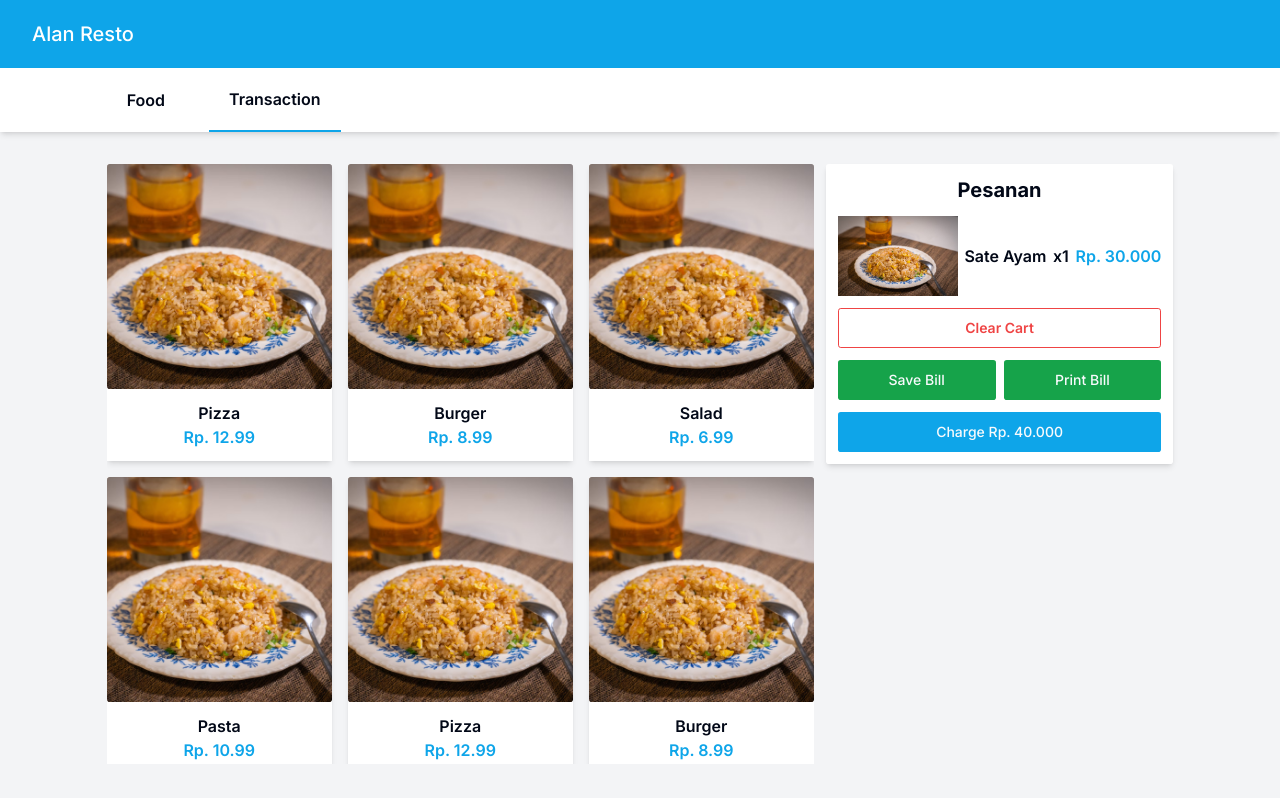
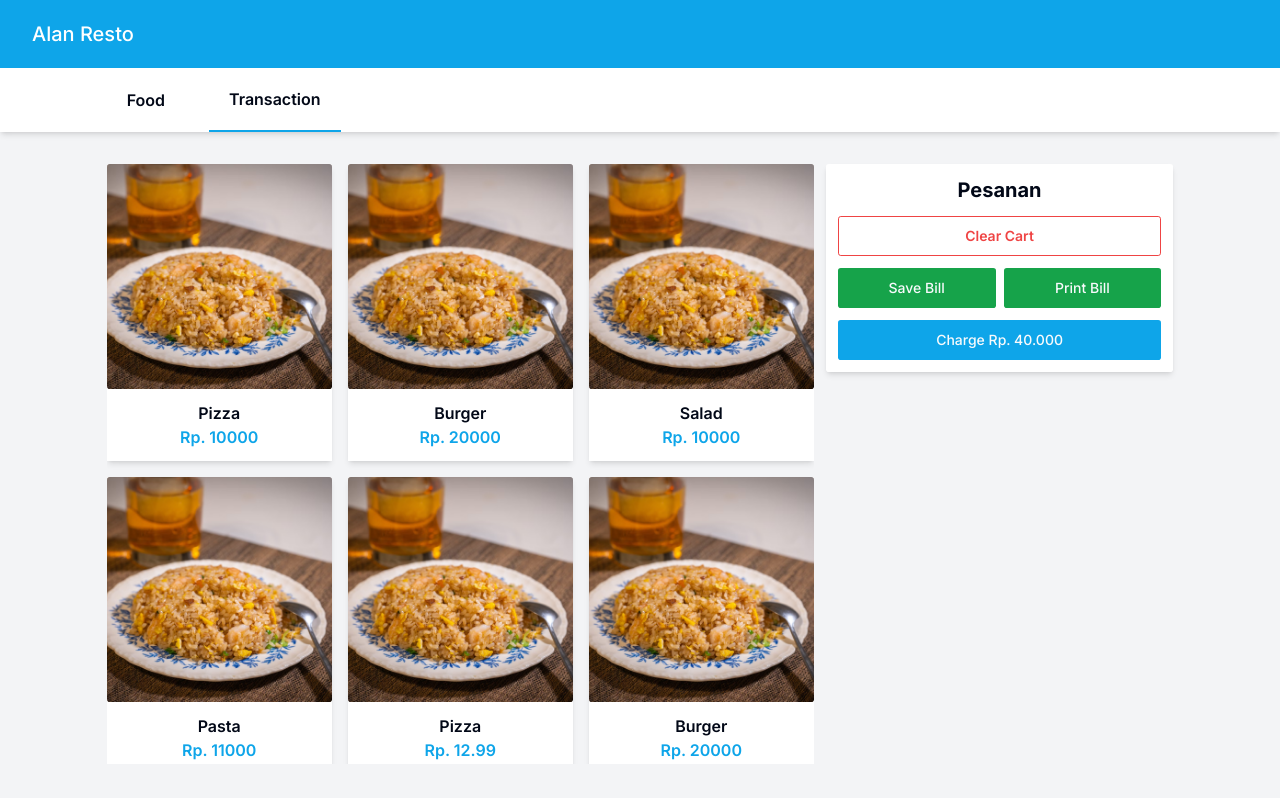
Before and after one commit to alaqsaka/kaseer-app, a Next.js app: page /transaction in a window 1280 px wide. Built offline with nearby package versions, Linux system fonts and the light colour scheme.

Commit message:
chore: cart functionality

```diff
--- a/app/transaction/components/client.tsx
+++ b/app/transaction/components/client.tsx
@@ -6,23 +6,68 @@ import ProductCard from "@/components/ui/product-card";
 import { Product } from "@/types";
 import { useState } from "react";
 
+interface Cart {
+  productId: string;
+  name: string;
+  jumlah: number;
+  price: number;
+  totalPrice: number;
+  imageUrl: string;
+}
+
 interface TransactionClientProps {
   data: Product[];
 }
 
 const TransactionClient: React.FC<TransactionClientProps> = ({ data }) => {
-  const [products, setProducts] = useState([]);
+  const [carts, setCarts] = useState<Cart[]>([]);
 
-  console.log(data);
+  const addProduct = (product: Product) => {
+    // Check if product exist in cart
+    if (carts.find((item) => item.productId === product.id)) {
+      // Tambahkan kuantitas dan ubah jumlah harga
+      const updatedArray = carts.map((item) => {
+        if (product.id === item.productId) {
+          item.jumlah += 1;
+          item.totalPrice = item.price * item.jumlah;
+          return {
+            ...item,
+          };
+        }
+        return item;
+      });
 
-  const addProduct = () => {};
+      setCarts(updatedArray);
+    } else {
+      // New product
+
+      const cart: Cart = {
+        name: product.name,
+        productId: product.id,
+        jumlah: 1,
+        price: parseInt(product.price),
+        totalPrice: parseInt(product.price),
+        imageUrl: product.imageUrl,
+      };
+
+      setCarts((prevArray) => [...prevArray, cart]);
+    }
+  };
+
+  const clearCart = () => {
+    setCarts([]);
+  };
 
   return (
     <div className="grid grid-cols-3 gap-3 h-[75vh]">
       <div className="col-span-2 overflow-auto" style={{ width: "inherit" }}>
         <div className="grid grid-cols-3 gap-4">
           {data.map((product) => (
-            <ProductCard key={product.id} data={product} />
+            <ProductCard
+              key={product.id}
+              data={product}
+              onClick={() => addProduct(product)}
+            />
           ))}
         </div>
       </div>
@@ -30,11 +75,14 @@ const TransactionClient: React.FC<TransactionClientProps> = ({ data }) => {
       <div className="bg-white p-3 shadow-md rounded-md h-fit">
         <p className="text-xl text-center font-bold">Pesanan</p>
 
-        <CartItem />
+        {carts.map((cart) => (
+          <CartItem key={cart.productId} data={cart} />
+        ))}
 
         <Button
           variant="outline"
           className="border-red-500 text-red-500 hover:text-red-500 hover:bg-white w-full font-semibold mt-3"
+          onClick={() => clearCart()}
         >
           Clear Cart
         </Button>
--- a/app/transaction/page.tsx
+++ b/app/transaction/page.tsx
@@ -7,49 +7,49 @@ const Transaction = () => {
     {
       id: "1",
       name: "Pizza",
-      price: "12.99",
+      price: "10000",
       imageUrl: `/nasigoreng.avif`,
     },
     {
       id: "2",
       name: "Burger",
-      price: "8.99",
+      price: "20000",
       imageUrl: `/nasigoreng.avif`,
     },
     {
       id: "3",
       name: "Salad",
-      price: "6.99",
+      price: "10000",
       imageUrl: `/nasigoreng.avif`,
     },
     {
       id: "4",
       name: "Pasta",
-      price: "10.99",
+      price: "11000",
       imageUrl: `/nasigoreng.avif`,
     },
     {
-      id: "1",
+      id: "5",
       name: "Pizza",
       price: "12.99",
       imageUrl: `/nasigoreng.avif`,
     },
     {
-      id: "2",
+      id: "6",
       name: "Burger",
-      price: "8.99",
+      price: "20000",
       imageUrl: `/nasigoreng.avif`,
     },
     {
-      id: "3",
+      id: "7",
       name: "Salad",
-      price: "6.99",
+      price: "30000",
       imageUrl: `/nasigoreng.avif`,
     },
     {
-      id: "4",
+      id: "8",
       name: "Pasta",
-      price: "10.99",
+      price: "10000",
       imageUrl: `/nasigoreng.avif`,
     },
   ];
--- a/components/ui/cart-item.tsx
+++ b/components/ui/cart-item.tsx
@@ -1,19 +1,19 @@
 import Image from "next/image";
 import React from "react";
+import { Product, Cart } from "@/types";
 
-const CartItem = () => {
+interface CartItemProps {
+  data: Cart;
+}
+
+const CartItem: React.FC<CartItemProps> = ({ data }) => {
   return (
     <div className="flex justify-between items-center mt-3">
-      <Image
-        src={`/nasigoreng.avif`}
-        height={100}
-        width={120}
-        alt="Product Image"
-      />
+      <Image src={data.imageUrl} height={100} width={120} alt="Product Image" />
 
-      <p className="font-semibold">Sate Ayam</p>
-      <p className="font-semibold">x1</p>
-      <p className="text-sky-500 font-semibold">Rp. 30.000</p>
+      <p className="font-semibold">{data.name}</p>
+      <p className="font-semibold">x{data.jumlah}</p>
+      <p className="text-sky-500 font-semibold">Rp. {data.totalPrice}</p>
     </div>
   );
 };
--- a/components/ui/product-card.tsx
+++ b/components/ui/product-card.tsx
@@ -3,11 +3,12 @@ import Image from "next/image";
 
 interface ProductCardProps {
   data: Product;
+  onClick: () => void;
 }
 
-const ProductCard: React.FC<ProductCardProps> = ({ data }) => {
+const ProductCard: React.FC<ProductCardProps> = ({ data, onClick }) => {
   return (
-    <div className="bg-white cursor-pointer shadow-md">
+    <div className="bg-white cursor-pointer shadow-md" onClick={onClick}>
       <div className="aspect-square rounded-xl bg-gray-100 relative">
         <Image
           src={data.imageUrl}
```
Also changed, not shown: types.ts (+9 -0 lines).
